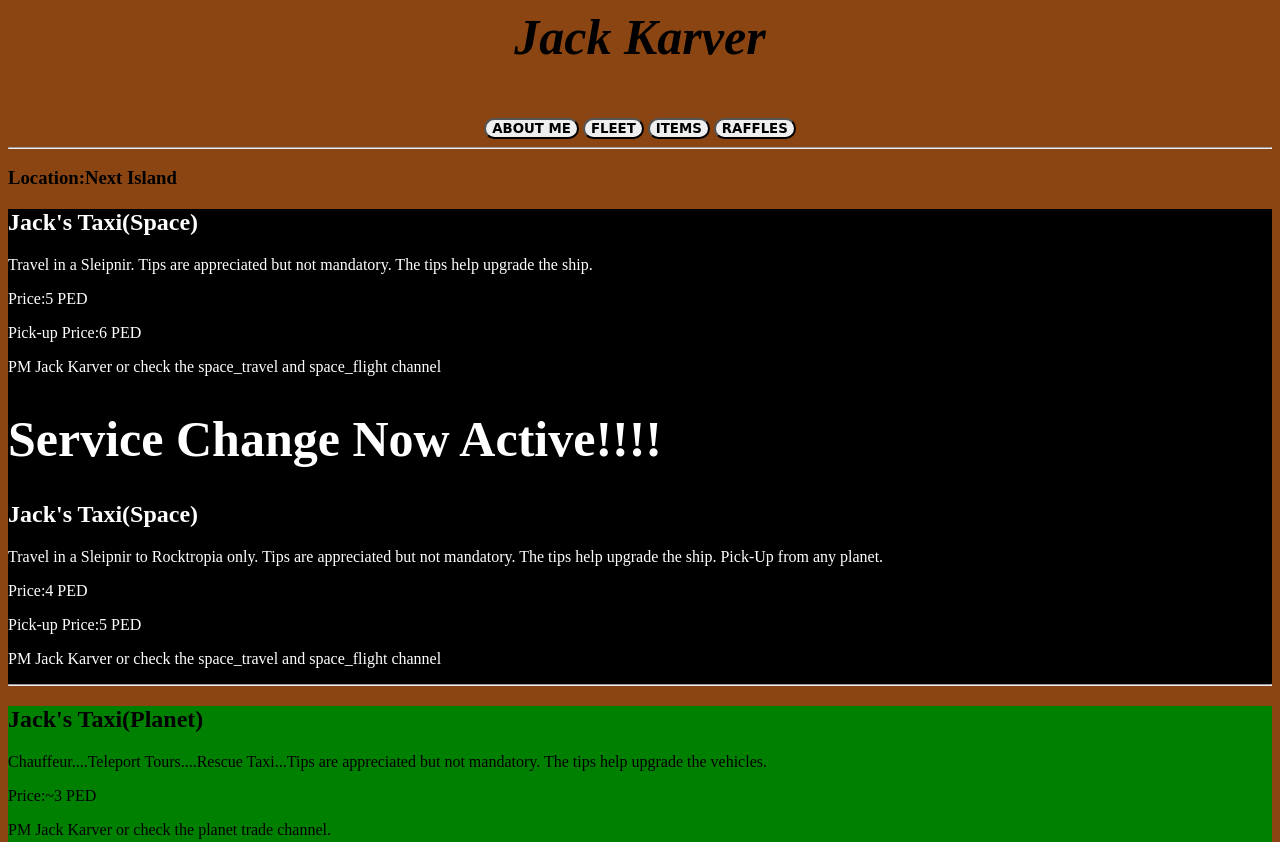
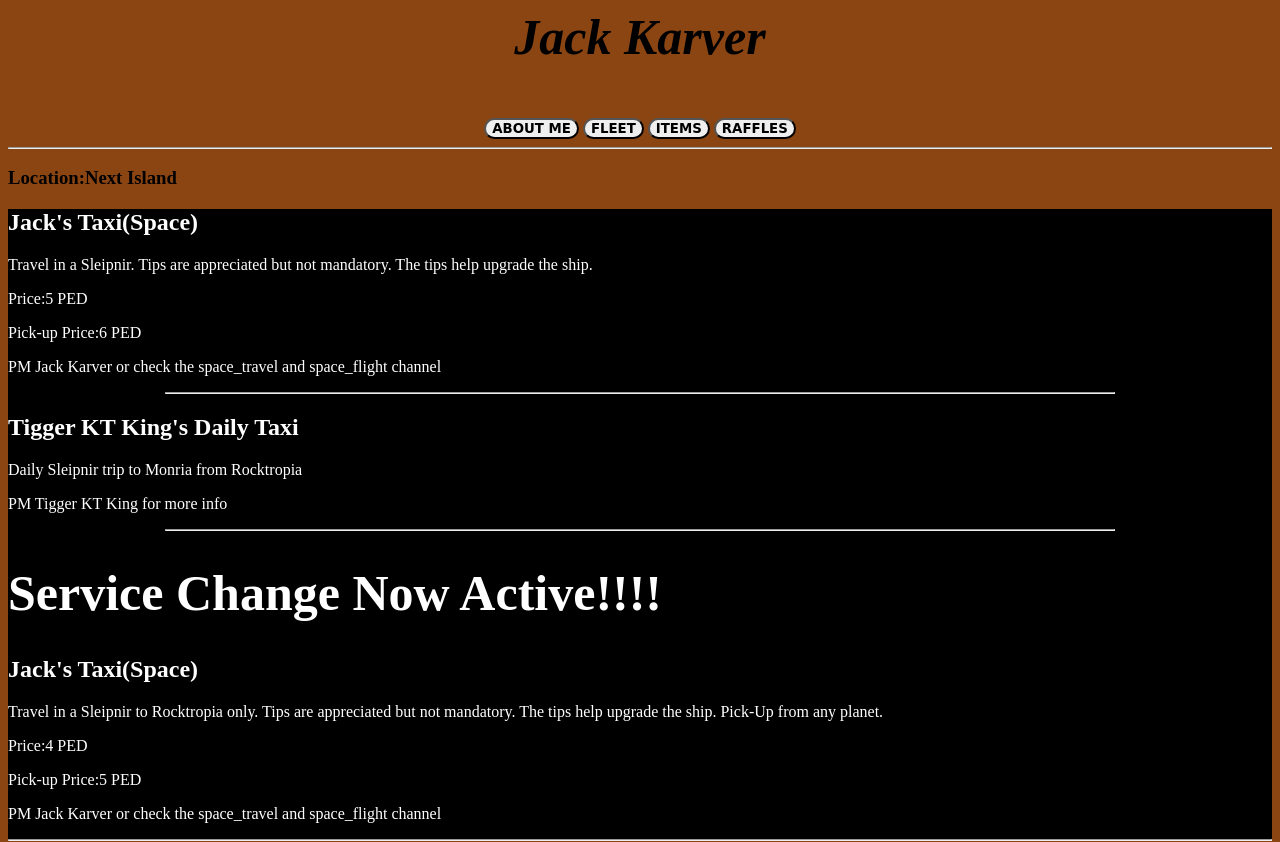
Before and after one commit to Thunder-Power-Studios/Jack-Karver, a plain HTML site: page index.html in a window 1280 px wide. Shown: the top 842 px of the page. Drawn offline with Linux system fonts and the light colour scheme.

Commit message:
new partner

```diff
--- a/Main.css
+++ b/Main.css
@@ -55,3 +55,6 @@ button{
 .pastraffles{
 	background-color:red;
 }
+hr.mini{
+	width:75%
+}
--- a/index.html
+++ b/index.html
@@ -26,6 +26,11 @@ Website is made for Jack Karver-->
 <p>Price:5 PED</p>
 <p>Pick-up Price:6 PED
 <p>PM Jack Karver or check the space_travel and space_flight channel</p>
+<hr class="mini">
+<h2>Tigger KT King's Daily Taxi</h2>
+<p>Daily Sleipnir trip to Monria from Rocktropia</p>
+<p>PM Tigger KT King for more info</p>
+<hr class="mini">
 <h1>Service Change Now Active!!!!</h1>
 <h2>Jack's Taxi(Space)</h2>
 <p>Travel in a Sleipnir to Rocktropia only. Tips are appreciated but not mandatory. The tips help upgrade the ship. Pick-Up from any planet.</p>
```
